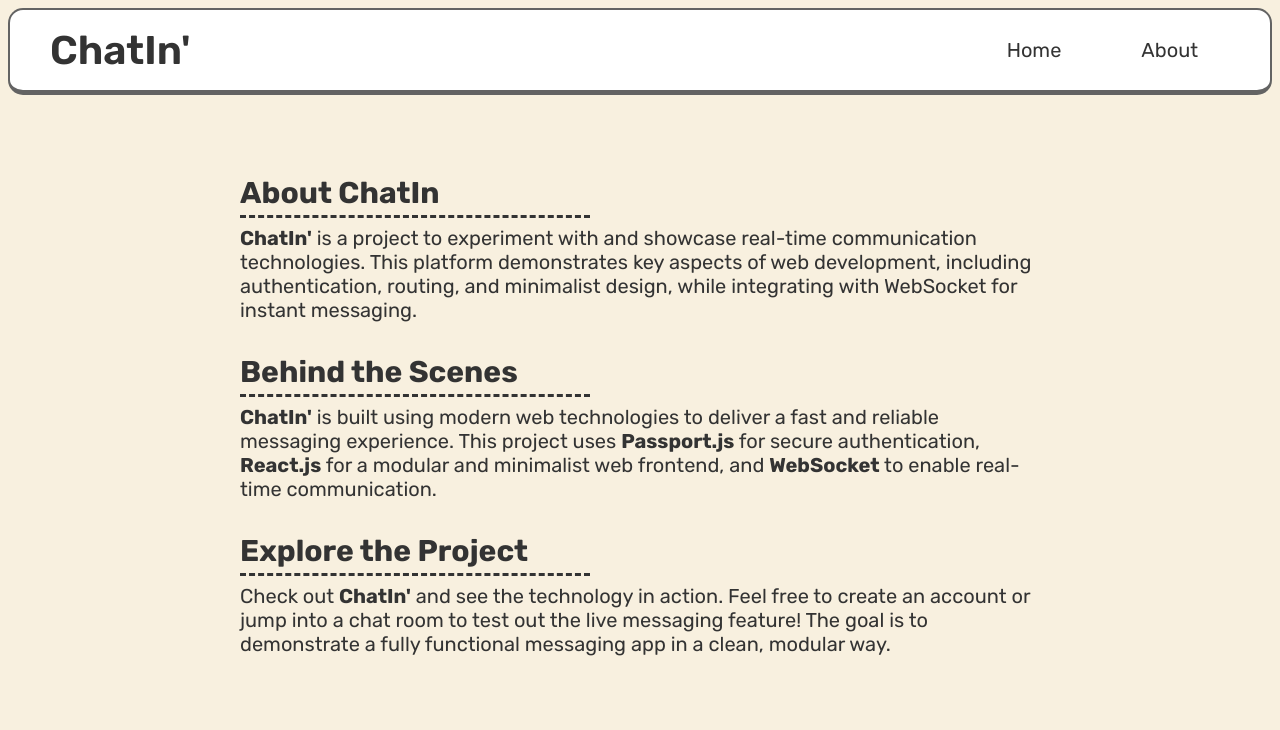
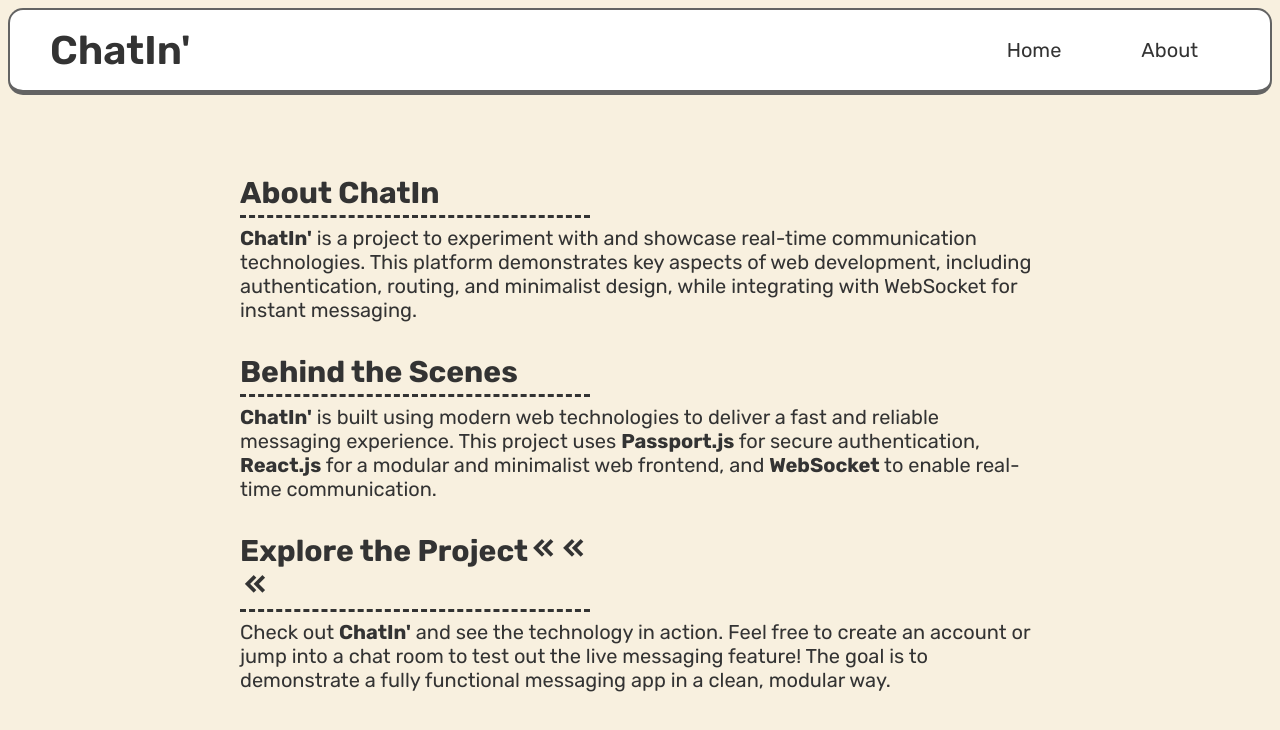
Before and after one commit to JuhilSavani/ChatIn, a React (Vite) app in the folder client/: page /about in a window 1280 px wide. Shown: the top 730 px of the page. Built offline with nearby package versions, Linux system fonts and the light colour scheme.

Commit message:
chore: add cta to about page

```diff
--- a/client/src/pages/About.jsx
+++ b/client/src/pages/About.jsx
@@ -1,4 +1,5 @@
 import React from "react";
+import { Link } from "react-router-dom";
 
 const About = () => {
   return (
@@ -18,15 +19,19 @@
           <h2>Behind the Scenes</h2>
           <p>
             <strong>ChatIn'</strong> is built using modern web technologies to
-            deliver a fast and reliable messaging experience. This project
-            uses{" "}
+            deliver a fast and reliable messaging experience. This project uses{" "}
             <strong>Passport.js</strong> for secure authentication,{" "}
-            <strong>React.js</strong> for a modular and minimalist web frontend, and{" "}
-            <strong>WebSocket</strong> to enable real-time communication.
+            <strong>React.js</strong> for a modular and minimalist web frontend,
+            and <strong>WebSocket</strong> to enable real-time communication.
           </p>
         </section>
         <section>
-          <h2>Explore the Project</h2>
+          <h2 className="cta">
+            <Link to="/">Explore the Project</Link>
+            <i class="bx bxs-chevrons-left"></i>
+            <i class="bx bxs-chevrons-left"></i>
+            <i class="bx bxs-chevrons-left"></i>
+          </h2>
           <p>
             Check out <strong>ChatIn'</strong> and see the technology in action.
             Feel free to create an account or jump into a chat room to test out
```
